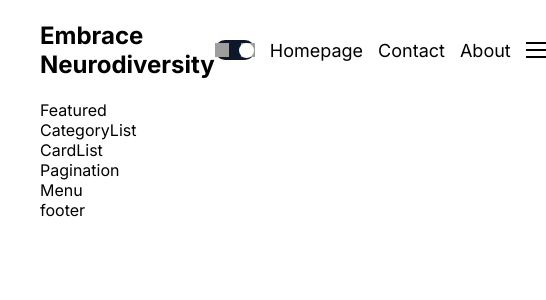
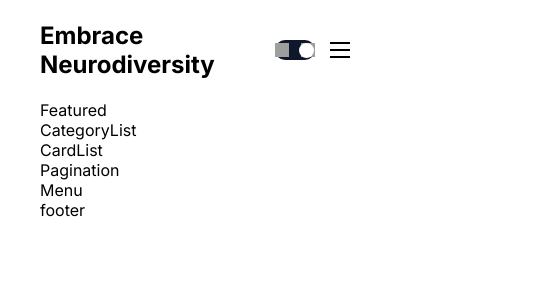
Before and after one commit to TravisLoganT/Neurodiversity, a Next.js app: page / in a window 390 px wide. Shown: the top 300 px of the page, 546 px wide, since content can reach past the window. Built offline with nearby package versions, Linux system fonts and the light colour scheme; grey boxes are pictures that could not be loaded.

Commit message:
added the responsive burger menu to navbar

```diff
--- a/src/components/navbar/Navbar.jsx
+++ b/src/components/navbar/Navbar.jsx
@@ -16,9 +16,9 @@ const Navbar = () => {
       <div className={styles.logo}>Embrace Neurodiversity</div>
       <div className={styles.links}>
         <ThemeToggle />
-        <Link href="/">Homepage</Link>
-        <Link href="/">Contact</Link>
-        <Link href="/">About</Link>
+        <Link href="/" className={styles.link}>Homepage</Link>
+        <Link href="/" className={styles.link}>Contact</Link>
+        <Link href="/" className={styles.link}>About</Link>
         <AuthLinks />
       </div>
     </div>
--- a/src/components/navbar/navbar.module.css
+++ b/src/components/navbar/navbar.module.css
@@ -46,8 +46,22 @@
 }
 
 @media screen and (max-width: 768px) {
-    .logo {
-        font-size: 24px;
+  .logo {
+    font-size: 24px;
+  }
+}
+
+@media screen and (max-width: 768px) {
+  .logo {
+    font-size: 24px;
+  }
+}
+
+@media screen and (max-width: 640px) {
+    .links {
+        justify-content: flex-end;
     }
-
-}
+    .link {
+      display: none;
+    }
+  }
```
